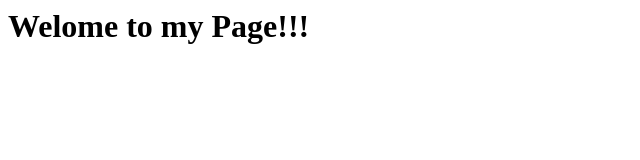
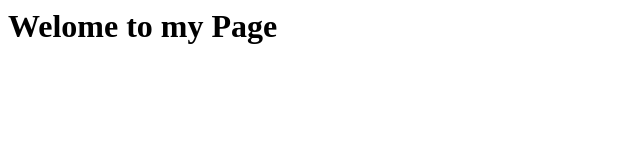
Before and after one commit to SuryaRahul35/Web-server, a plain HTML site: page index.html in a window 1280 px wide. Shown: the full height of the page, 0-640 px from the left. Drawn offline with Linux system fonts and the light colour scheme.

Commit message:
Update index.html

```diff
--- a/index.html
+++ b/index.html
@@ -1 +1 @@
-<h1>Welome to my Page!!!</h1>
+<h1>Welome to my Page</h1>
```
